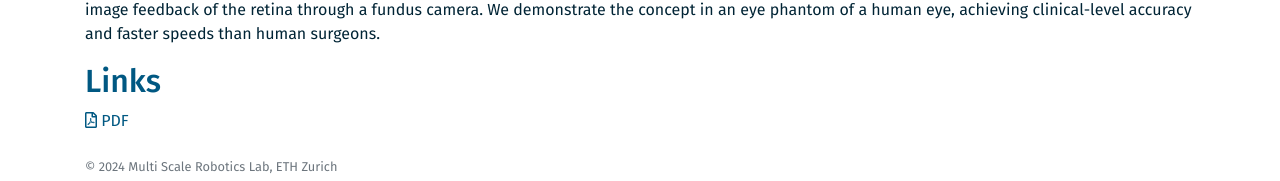
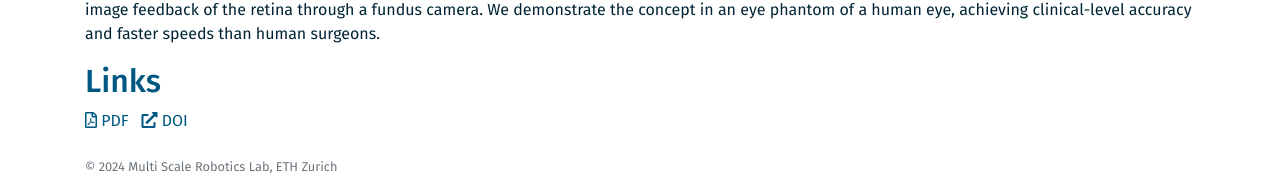
Before and after one commit to ethz-msrl/MSRL_Publications, a Jekyll site: the page built from _posts/2018-12-20-endolaser.markdown, in a window 1280 px wide. Shown: the part 1143-1324 px from the top of the page. Built offline with Jekyll 4.4.1, drawn with Linux system fonts in a browser that asks for light colours; comment, search, counter and statistics services are not loaded.

Commit message:
Add dois

```diff
--- a/_posts/2018-07-13-bifurcations.markdown
+++ b/_posts/2018-07-13-bifurcations.markdown
@@ -17,8 +17,8 @@ youtube_link: "https://www.youtube.com/embed/BB0TgYXXO9w"
 publication: IEEE Robotics and Automation Letters
 status: published
 citation: "Peyron, Q., Boehler, Q., Rabenorosoa, K., Nelson, B. J., Renaud, P., & Andreff, N. (2018).
-Kinematic analysis of magnetic continuum robots using continuation method and bifurcation analysis. IEEE Robotics and Automation Letters, 3(4), 3646-3653.
-doi: https://doi.org/10.1109/lra.2018.2855803"
+Kinematic analysis of magnetic continuum robots using continuation method and bifurcation analysis. IEEE Robotics and Automation Letters, 3(4), 3646-3653."
+doi: https://doi.org/10.1109/lra.2018.2855803
 
 
 tags: [ kinematics, magnetic-catheters, continuum-robots ]
--- a/_posts/2018-12-20-endolaser.markdown
+++ b/_posts/2018-12-20-endolaser.markdown
@@ -16,8 +16,8 @@ youtube_link: "https://www.youtube.com/embed/tn3S35KEDWM"
 publication: IEEE Robotics and Automation Letters
 status: published
 citation: "Charreyron, S. L., Boehler, Q., Danun, A., Mesot, A., Becker, M., & Nelson, B. J. (2020). A Magnetically
-Navigated Microcannula for Subretinal Injections. IEEE Transactions on Biomedical Engineering.
-doi: https://doi.org/10.1109/tbme.2020.2996013"
+Navigated Microcannula for Subretinal Injections. IEEE Transactions on Biomedical Engineering."
+doi: https://doi.org/10.1109/tbme.2020.2996013
 
 tags: [ ophthalmology, magnetic-catheters, endolaser, diabetic-retinopathy, medical-robotics]
 categories: publication
--- a/_posts/2019-10-30-quadrupole.markdown
+++ b/_posts/2019-10-30-quadrupole.markdown
@@ -15,8 +15,8 @@ publication_date: 2019-10-30
 publication: Science Robotics
 status: published
 citation: "Gu, H. et al. (2019).
-Magnetic quadrupole assemblies with arbitrary shapes and magnetizations. Science Robotics, 4(35).
-doi: https://doi.org/10.1126/scirobotics.aax8977"
+Magnetic quadrupole assemblies with arbitrary shapes and magnetizations. Science Robotics, 4(35)."
+doi: https://doi.org/10.1126/scirobotics.aax8977
 
 
 tags: [ magnetic-quadrupole, magnetic-assembly ]
--- a/_posts/2020-05-20-subretinal.markdown
+++ b/_posts/2020-05-20-subretinal.markdown
@@ -19,8 +19,8 @@ rc_pdf_link: "https://www.research-collection.ethz.ch/bitstream/handle/20.500.11
 publication: IEEE Transactions on Biomedical Engineering
 status: published
 citation: "Charreyron, S. L., Boehler, Q., Danun, A., Mesot, A., Becker, M., & Nelson, B. J. (2020). A Magnetically
-Navigated Microcannula for Subretinal Injections. IEEE Transactions on Biomedical Engineering.
-doi: https://doi.org/10.1109/tbme.2020.2996013"
+Navigated Microcannula for Subretinal Injections. IEEE Transactions on Biomedical Engineering."
+doi: https://doi.org/10.1109/tbme.2020.2996013
 tags: [ophthalmology, magnetic-catheters, subretinal, medical-robotics]
 categories: publication
 ---
--- a/_posts/2020-05-26-cilia_carpet.markdown
+++ b/_posts/2020-05-26-cilia_carpet.markdown
@@ -25,8 +25,8 @@ publication_date: 2020-05-26
 publication: Nature Communications
 status: published
 citation: "Gu, H. et al. (2020).
-Magnetic cilia carpets with programmable metachronal waves. Nature Communications , 11(1), 2637.
-doi: https://doi.org/10.1038/s41467-020-16458-4"
+Magnetic cilia carpets with programmable metachronal waves. Nature Communications , 11(1), 2637."
+doi: https://doi.org/10.1038/s41467-020-16458-4
 
 
 tags: [ cilia, metachronal-waves, particle-transport]
--- a/_posts/2023-03-07-masochain.markdown
+++ b/_posts/2023-03-07-masochain.markdown
@@ -19,6 +19,7 @@ rc_pdf_link: https://www.research-collection.ethz.ch/handle/20.500.11850/602176
 publication_date: 2023-03-07
 publication: Nature Communications
 status: published
+doi: https://doi.org/10.1038/s41467-023-36819-z
 
 tags: [ magnetic-catheters, medical-robotics, soft-robotics, continuum-robots]
 categories: publication
```
